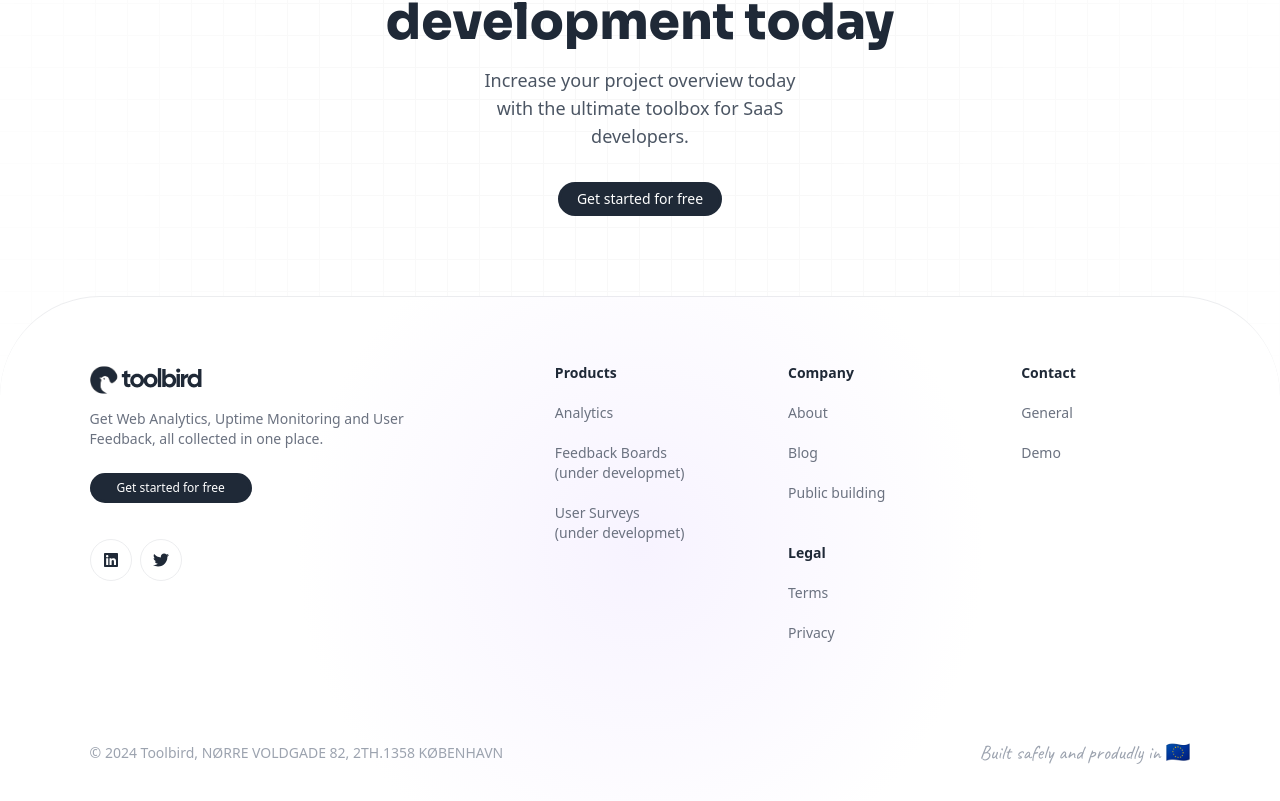
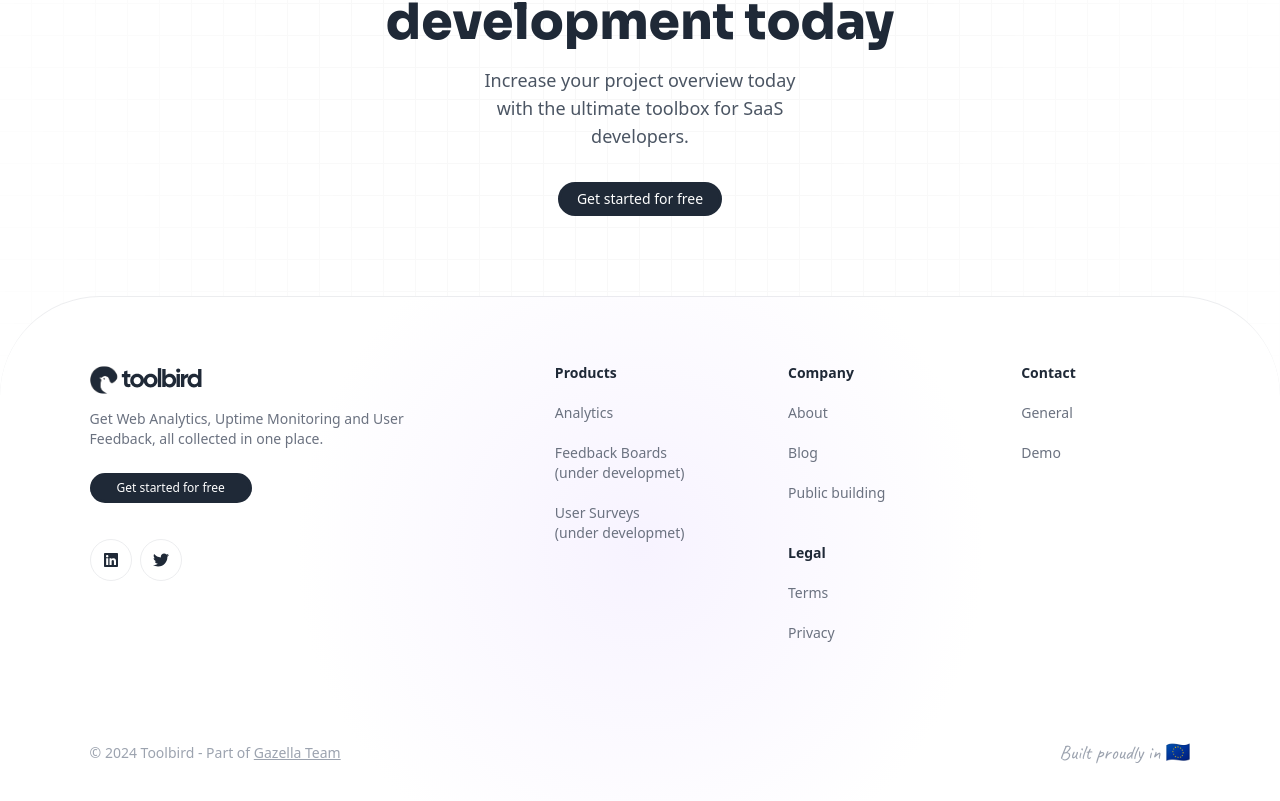
Before and after one commit to Gazella-Team/LM-Consulting, a Next.js app: page / in a window 1280 px wide. Shown: the part 2557-3358 px from the top of the page. Built offline with nearby package versions, Linux system fonts and the light colour scheme; what @ebay/nice-modal-react would draw is missing.

Commit message:
Fixed Footer

```diff
--- a/src/components/Layout/Footer.tsx
+++ b/src/components/Layout/Footer.tsx
@@ -52,7 +52,7 @@ export default function Footer(props: FooterProps) {
 								<FaLinkedin color="rgb(31 41 55)" />
 							</Link>
 							<Link
-								href={'https://x.com/lasse_osmann'}
+								href={'https://x.com/toolbirdapp'}
 								className="border p-3 rounded-full border-gray-600/10 hover:bg-slate-50 transition-all"
 							>
 								<FaTwitter color="rgb(31 41 55)" />
@@ -120,12 +120,16 @@ export default function Footer(props: FooterProps) {
 				</div>
 				<div className="text-center pb-6 text-gray-400 text-sm gap-4 md:gap-0 flex flex-col md:flex-row items-center justify-between paragraph w-[86%] mx-auto max-w-6xl">
 					<p>
-						© {new Date().getFullYear()} Toolbird, NØRRE VOLDGADE
-						82, 2TH.1358 KØBENHAVN
+						© {new Date().getFullYear()} Toolbird - Part of{' '}
+						<a
+							href="https://gazellateam.com"
+							className="underline"
+							target="_blank"
+						>
+							Gazella Team
+						</a>
 					</p>
-					<p className="font-[Caveat] text-xl">
-						Built safely and produdly in 🇪🇺
-					</p>
+					<p className="font-[Caveat] text-xl">Built proudly in 🇪🇺</p>
 				</div>
 			</footer>
 		</>
```
